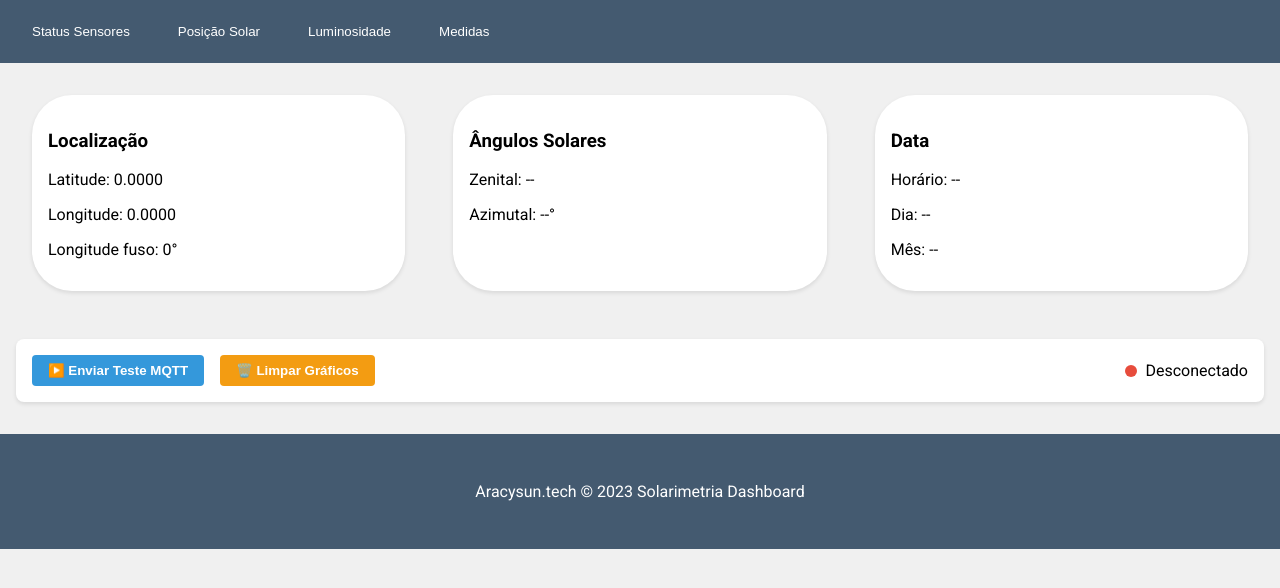
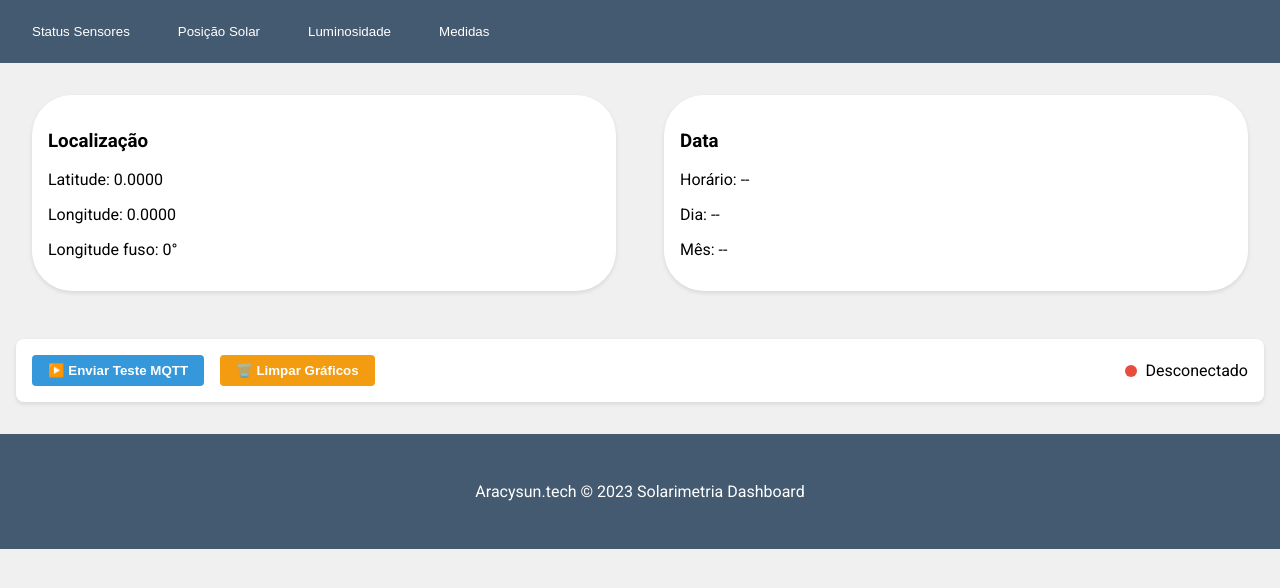
Before and after one commit to Rafareisz07/Rafareisz07.github.io, a website: page index.html in a window 1280 px wide. Drawn offline with nearby package versions, Linux system fonts and the light colour scheme; a script that the page names is missing.

Commit message:
Update index.html

```diff
--- a/index.html
+++ b/index.html
@@ -29,12 +29,6 @@
             <p>Latitude: <span id="latitude">0.0000</span></p>
             <p>Longitude: <span id="longitude">0.0000</span></p>
             <p>Longitude fuso: <span id="longitudeF">0°</span></p>
-        </div>
-
-        <div class="card">
-            <h3>Ângulos Solares</h3>
-            <p>Zenital: <span id="zenital">--</span></p>
-            <p>Azimutal: <span id="azimutal">--°</span></p>
         </div>
 
         <div class="card">
```
